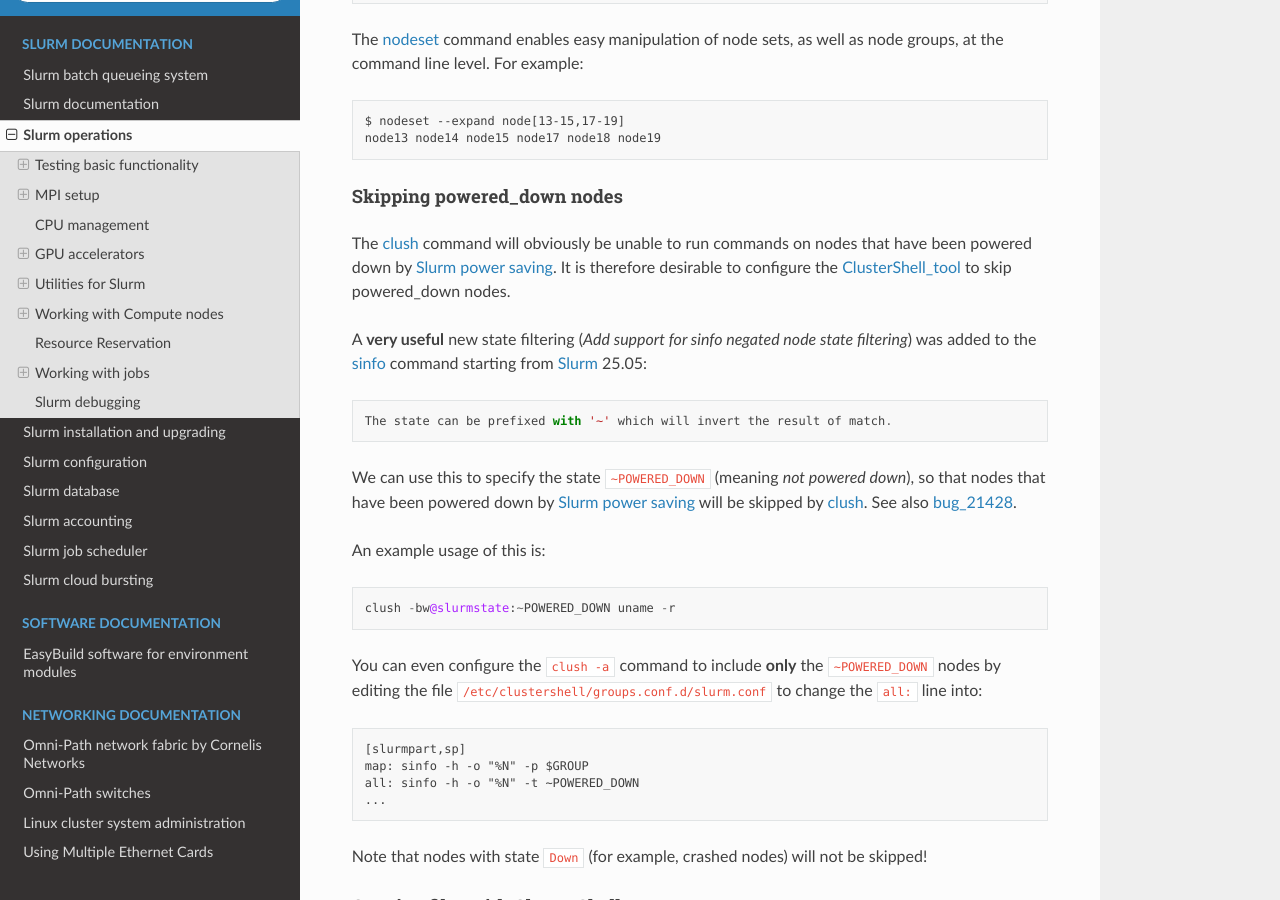
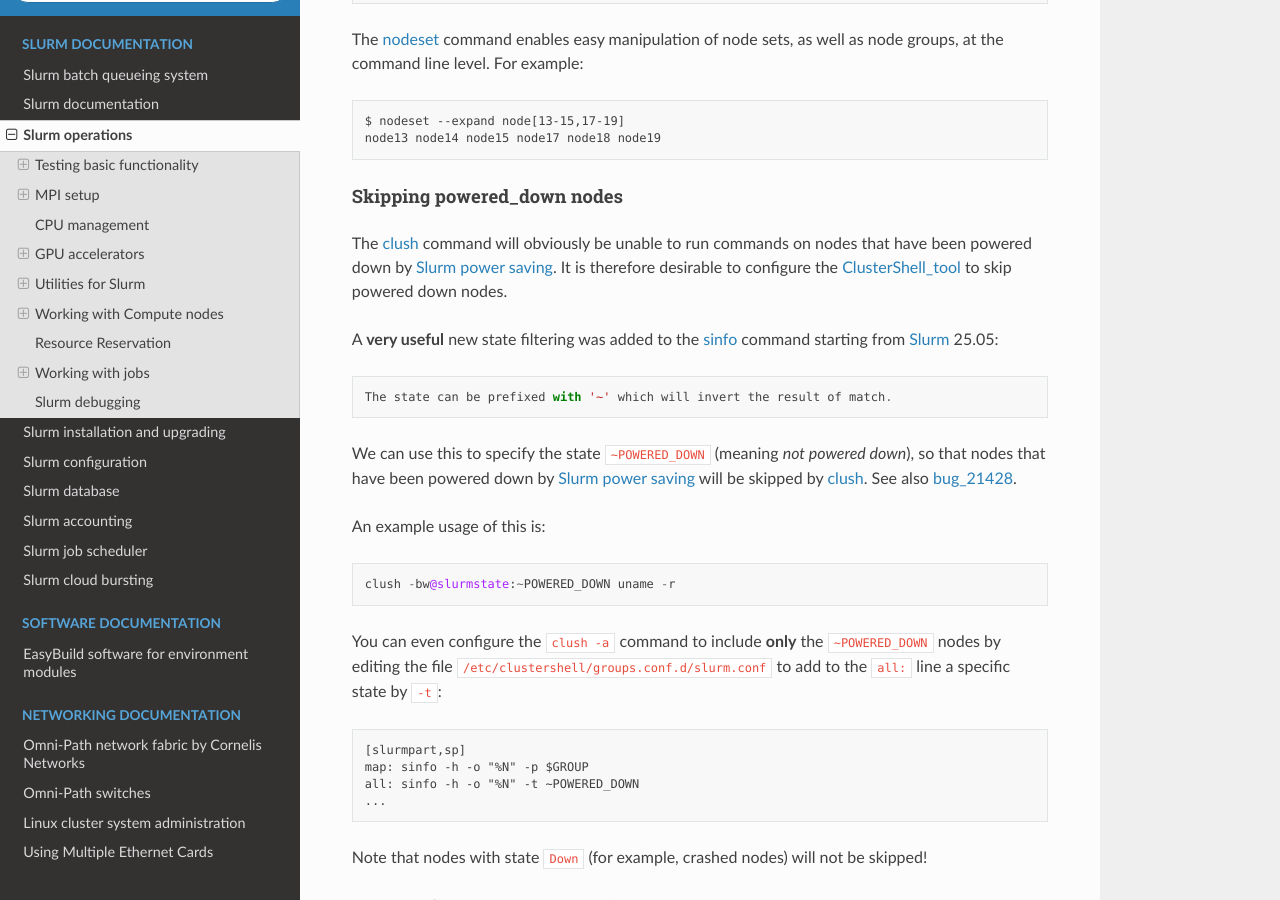
Before and after one commit to OleHolmNielsen/Niflheim_system, a Sphinx documentation site: the page built from docs/Slurm_operations.rst, in a window 1280 px wide and 900 px high, scrolled down 12470 px. Built offline with Sphinx 7.4.7 and the Read the Docs theme 3.1.0, drawn with Linux system fonts in a browser that asks for light colours.

Commit message:
Minor edit

```diff
--- a/docs/Slurm_operations.rst
+++ b/docs/Slurm_operations.rst
@@ -567,10 +567,9 @@
 .............................
 
 The clush_ command will obviously be unable to run commands on nodes that have been powered down by :ref:`Slurm_power_saving`.
-It is therefore desirable to configure the ClusterShell_tool_ to skip powered_down nodes.
+It is therefore desirable to configure the ClusterShell_tool_ to skip powered down nodes.
 
-A **very useful** new state filtering (*Add support for sinfo negated node state filtering*)
-was added to the sinfo_ command starting from Slurm_ 25.05::
+A **very useful** new state filtering was added to the sinfo_ command starting from Slurm_ 25.05::
 
   The state can be prefixed with '~' which will invert the result of match.
 
@@ -583,7 +582,7 @@
   clush -bw@slurmstate:~POWERED_DOWN uname -r
 
 You can even configure the ``clush -a`` command to include **only** the ``~POWERED_DOWN`` nodes by editing the file
-``/etc/clustershell/groups.conf.d/slurm.conf`` to change the ``all:`` line into::
+``/etc/clustershell/groups.conf.d/slurm.conf`` to add to the ``all:`` line a specific state by ``-t``::
 
   [slurmpart,sp]
   map: sinfo -h -o "%N" -p $GROUP
```
